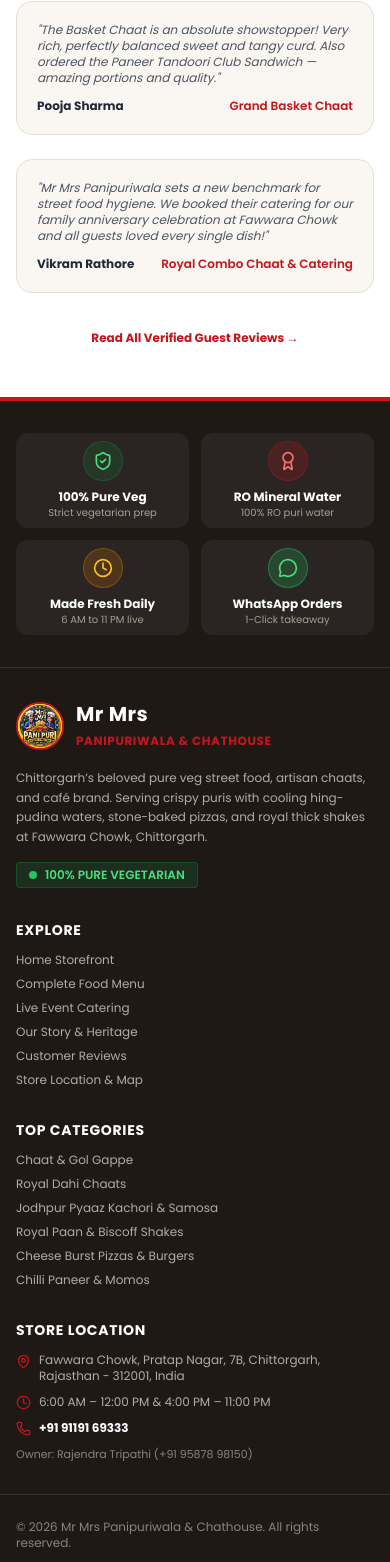
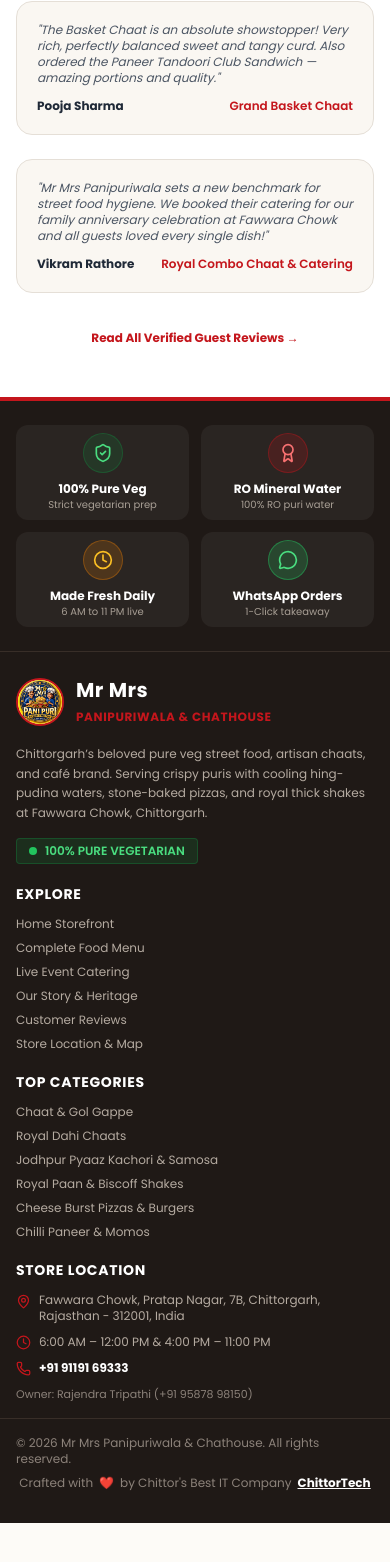
Before and after one commit to Chittortech-Official/Mr-Mrs-Pani-Puri-Website, a Next.js app: page / in a window 390 px wide. Shown: the part 3749-5311 px from the top of the page. After the commit the page ends 5272 px from the top, so only its background shows below. Built offline with nearby package versions, Linux system fonts and the light colour scheme.

Commit message:
fix(footer): remove excessive bottom padding and tight space in mobile view

```diff
--- a/src/components/HaldiramFooter.jsx
+++ b/src/components/HaldiramFooter.jsx
@@ -10,9 +10,9 @@ export default function HaldiramFooter() {
   const currentYear = new Date().getFullYear();
 
   return (
-    <footer className="w-full bg-[#1F1916] text-[#E5DFD7] pt-8 sm:pt-14 pb-8 border-t-4 border-[#C4161C]">
+    <footer className="w-full bg-[#1F1916] text-[#E5DFD7] pt-6 sm:pt-10 pb-4 border-t-4 border-[#C4161C]">
       {/* 4 Trust Badges Strip (Haldiram Style) */}
-      <div className="max-w-7xl mx-auto px-4 sm:px-6 pb-8 sm:pb-12 border-b border-[#382E28]">
+      <div className="max-w-7xl mx-auto px-4 sm:px-6 pb-6 sm:pb-8 border-b border-[#382E28]">
         <div className="grid grid-cols-2 md:grid-cols-4 gap-3 sm:gap-6 text-center sm:text-left">
 
           <div className="flex flex-col sm:flex-row items-center gap-2 sm:gap-3 p-2 rounded-xl bg-white/5 sm:bg-transparent">
@@ -59,7 +59,7 @@ export default function HaldiramFooter() {
       </div>
 
       {/* Main Footer Links */}
-      <div className="max-w-7xl mx-auto px-4 sm:px-6 py-8 sm:py-12 grid grid-cols-1 md:grid-cols-2 lg:grid-cols-12 gap-8 sm:gap-10">
+      <div className="max-w-7xl mx-auto px-4 sm:px-6 pt-6 pb-4 sm:py-8 grid grid-cols-1 md:grid-cols-2 lg:grid-cols-12 gap-5 sm:gap-8">
 
         {/* Brand Column */}
         <div className="lg:col-span-4 space-y-4">
@@ -138,7 +138,7 @@ export default function HaldiramFooter() {
       </div>
 
       {/* Bottom Bar */}
-      <div className="max-w-7xl mx-auto px-4 sm:px-6 pt-6 pb-16 sm:pb-6 border-t border-[#382E28] flex flex-col sm:flex-row items-center justify-between gap-3 text-xs text-[#8C827A]">
+      <div className="max-w-7xl mx-auto px-4 sm:px-6 pt-4 pb-4 border-t border-[#382E28] flex flex-col sm:flex-row items-center justify-between gap-2 text-xs text-[#8C827A]">
         <p>© {currentYear} {restaurantInfo.name}. All rights reserved.</p>
         <p className="flex items-center gap-1.5 flex-wrap justify-center">
           <span>Crafted with</span>
```
